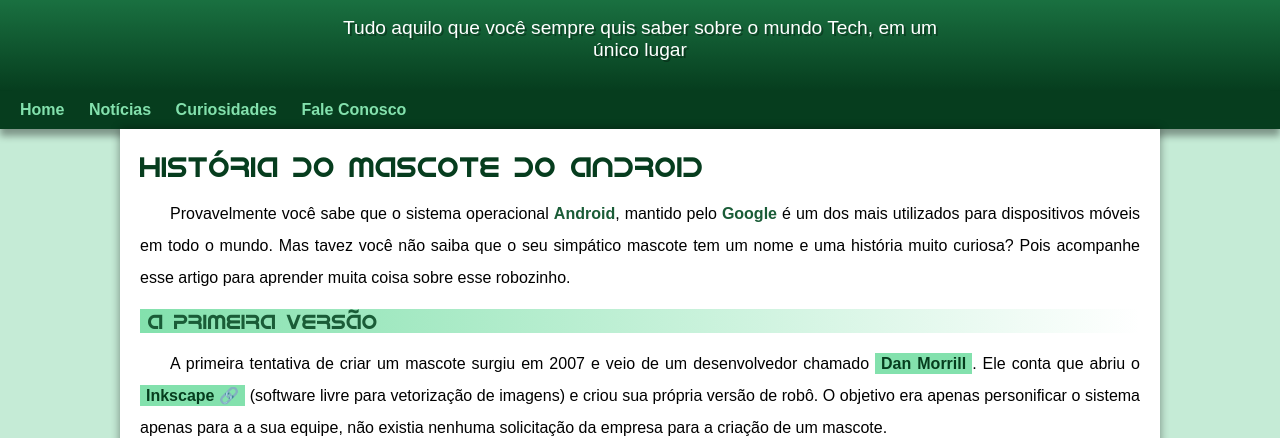
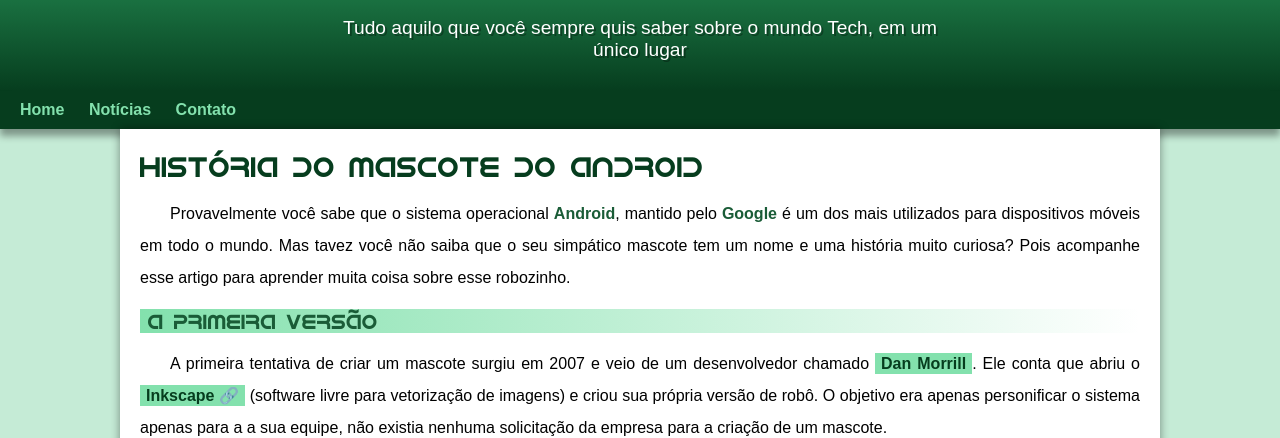
Before and after one commit to edycarlos86/projeto-responsive-nuvens, a plain HTML site: page index.html in a window 1280 px wide. Shown: the part 99-537 px from the top of the page. Drawn offline with Linux system fonts and the light colour scheme.

Commit message:
correção header

```diff
--- a/estilo/style.css
+++ b/estilo/style.css
@@ -58,7 +58,7 @@
     margin: auto;
     padding-left: 10px;
     padding-right: 10px;
-    margin-bottom: 20px; /*aqui mudou em cima*/
+    padding-bottom: 20px; /*aqui mudou em cima*/
     text-shadow: 2px 2px 0px rgba(0, 0, 0, 0.315);
 }
 
--- a/index.html
+++ b/index.html
@@ -16,8 +16,7 @@
     <nav>
         <a href="#">Home</a>
         <a href="#">Notícias</a>
-        <a href="#">Curiosidades</a>
-        <a href="#">Fale Conosco</a>
+        <a href="#">Contato</a>
     </nav>
     <main>
         <article>
```
